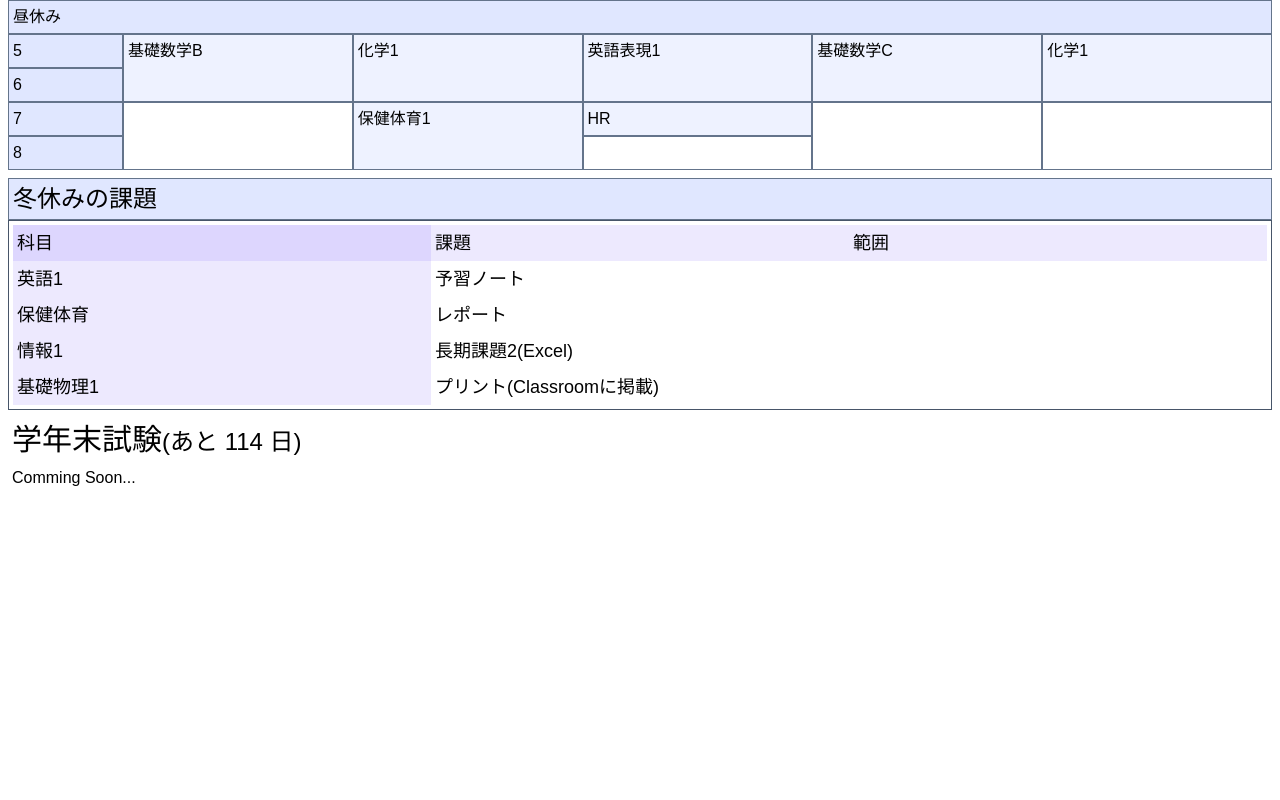
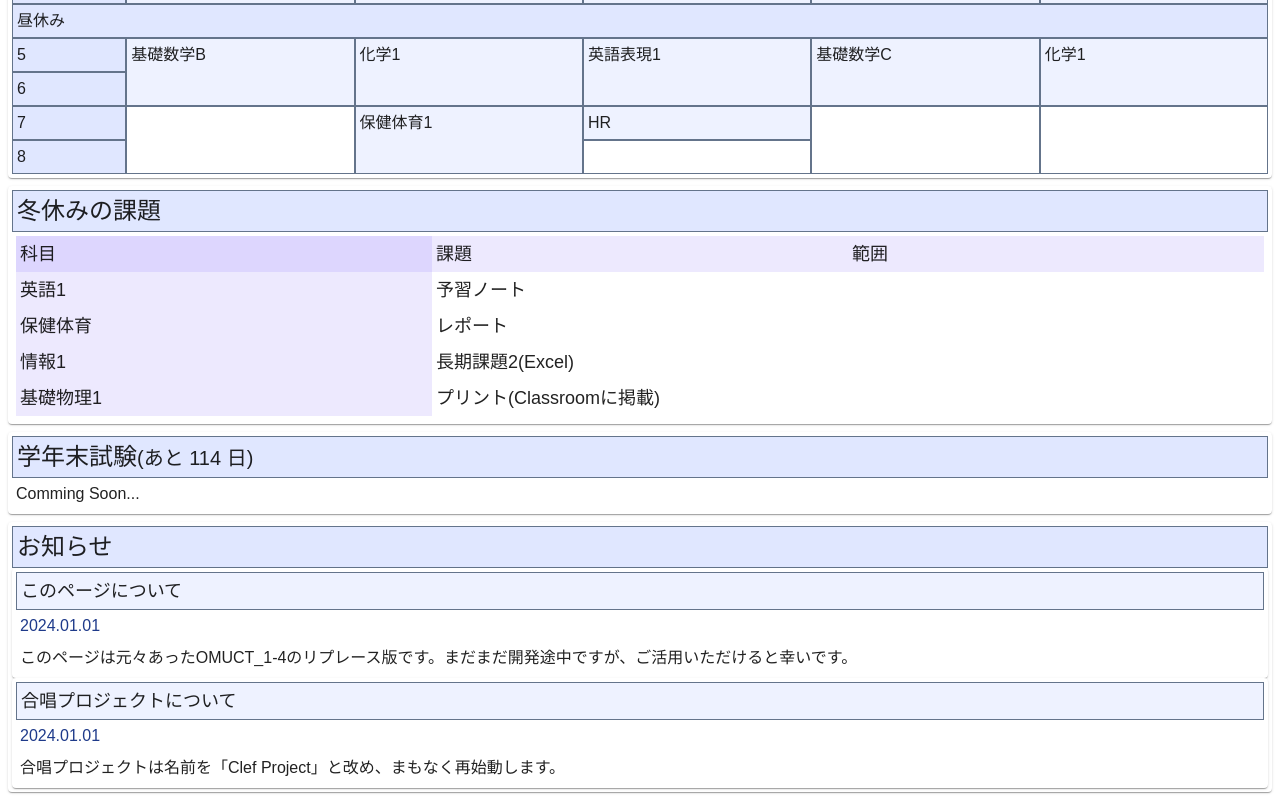
Before and after one commit to klef-lec-test/linux-intro, a Next.js app: page / in a window 1280 px wide. Shown: the part 260-1060 px from the top of the page. Before the commit the page ends 800 px from the top, so only its background shows below. Built offline with nearby package versions, Linux system fonts and the light colour scheme; a web font is replaced by a local one.

Commit message:
update 5 files, create 4 files and delete 1 file

```diff
--- a/package.json
+++ b/package.json
@@ -28,5 +28,8 @@
     "postcss": "^8",
     "tailwindcss": "^3",
     "typescript": "^5"
+  },
+  "resolutions": {
+    "@types/react": "^18"
   }
 }
--- a/src/app/page.tsx
+++ b/src/app/page.tsx
@@ -5,17 +5,20 @@ import ExamTemplate from '@/components/exam_temprate';
 import Header from '@/components/header';
 import WinterHw from '@/components/winter_hw';
 import Head from 'next/head';
+import Info from '@/components/info_template';
 
 export default function Home() {
   return (
     <div>
       <Head>
-        <title>Dashboard - 2023_1-4</title>
+        <title>Dashboard - 1-4</title>
+        <meta lang='ja' />
       </Head>
       <Header title={"Dashboard"}></Header>
       <TimeTable />
       <WinterHw />
       <ExamTemplate />
+      <Info />
     </div>
   )
 }
--- a/src/components/exam_temprate.tsx
+++ b/src/components/exam_temprate.tsx
@@ -1,3 +1,4 @@
+import { Paper } from "@mui/material";
 
 const ExamTemplate = () => {
   const today: any = new Date();
@@ -9,8 +10,11 @@ const ExamTemplate = () => {
   days = Math.ceil(days);
   return (
     <div>
-      <p className="text-3xl">学年末試験<span className="text-2xl">(あと {days} 日)</span></p>
-      <p>Comming Soon...</p>
+      <Paper>
+        <h2 className="text-2xl">学年末試験<span className="text-xl">(あと {days} 日)</span></h2>
+        <p>Comming Soon...</p>
+      </Paper>
+
     </div>
   )
 }
--- /dev/null
+++ b/src/components/info_template.tsx
@@ -0,0 +1,15 @@
+import { Paper } from "@mui/material"
+import Infomations from "./infomations"
+
+const Info = () => {
+  return (
+    <div>
+      <Paper>
+        <h2 className="text-2xl">お知らせ</h2>
+        <Infomations />
+      </Paper>
+    </div>
+  )
+}
+
+export default Info
--- /dev/null
+++ b/src/components/infomations.tsx
@@ -0,0 +1,30 @@
+import { Paper } from "@mui/material"
+
+const INFOMATIONS = [
+  {
+    title: "このページについて",
+    date: "2024.01.01",
+    contents: "このページは元々あったOMUCT_1-4のリプレース版です。まだまだ開発途中ですが、ご活用いただけると幸いです。"
+  },
+  {
+    title: "合唱プロジェクトについて",
+    date: "2024.01.01",
+    contents: "合唱プロジェクトは名前を「Clef Project」と改め、まもなく再始動します。"
+  }
+]
+
+const Infomations = () => {
+  return (
+    INFOMATIONS.map((item) => {
+      return (
+        <Paper>
+          <h3 className="text-lg">{item.title}</h3>
+          <p className="text-blue-900">{item.date}</p>
+          <p>{item.contents}</p>
+        </Paper>
+      )
+    })
+  )
+}
+
+export default Infomations
--- a/src/components/timetable.tsx
+++ b/src/components/timetable.tsx
@@ -1,9 +1,11 @@
 import '../styles/timetable.css'
 import '../app/globals.css'
+import { Paper } from '@mui/material'
 
 const TimeTable = () => {
-  return(
-    <div className="grid-init">
+  return (
+    <div>
+      <Paper className='grid-init'>
         {/* 見出し */}
         <h1 className='text-xl'>2023年度 1年4組 後期時間割表</h1>
         {/* 列見出し */}
@@ -47,6 +49,7 @@ const TimeTable = () => {
         <h3 className='bg-white'></h3>
         <h2>8</h2>
         <h5 className='bg-white'></h5>
+      </Paper>
     </div>
   )
 }
--- a/src/components/winter_hw.tsx
+++ b/src/components/winter_hw.tsx
@@ -1,12 +1,14 @@
 import React from "react"
 import '../styles/base.css'
 import Link from "next/link"
+import { Paper } from "@mui/material"
 
 const WinterHw = () => {
   return (
     <div>
+      <Paper>
         <h2 className="text-2xl">冬休みの課題</h2>
-      <div className="grid grid-cols-3 border border-slate-600">
+        <div className="grid grid-cols-3">
           <p className="text-lg bg-violet-200">科目</p>
           <p className="text-lg bg-violet-100">課題</p>
           <p className="text-lg bg-violet-100">範囲</p>
@@ -19,6 +21,7 @@ const WinterHw = () => {
           <p className="text-lg bg-violet-100">基礎物理1</p>
           <p className="text-lg col-span-2">プリント(Classroomに掲載)</p>
         </div>
+      </Paper>
     </div>
   )
 }
--- /dev/null
+++ b/src/pages/_app.tsx
@@ -0,0 +1,16 @@
+import type { NextPage } from "next";
+import type { AppProps } from "next/app";
+import Head from "next/head";
+
+const MyApp: NextPage<AppProps> = ({ Component, pageProps }) => {
+  return (
+    <div className="app">
+      <Head>
+        <title>Dashboard - 1-4</title>
+      </Head>
+      <Component value="何かしらのコンポーネント" />
+    </div>
+  );
+};
+
+export default MyApp;
--- /dev/null
+++ b/src/pages/_document.tsx
@@ -0,0 +1,15 @@
+import { Html, Head, Main, NextScript } from "next/document";
+
+const Document = () => {
+  return (
+    <Html lang="ja">
+      <Head />
+      <body>
+        <Main />
+        <NextScript />
+      </body>
+    </Html>
+  );
+};
+
+export default Document;
```
Also changed, not shown: src/components/subject_date.tsx (deleted). Lines whose indentation alone changed are shown as unchanged.
